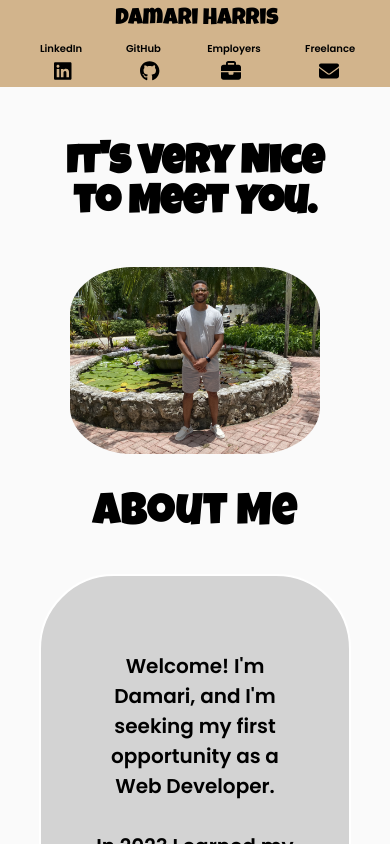
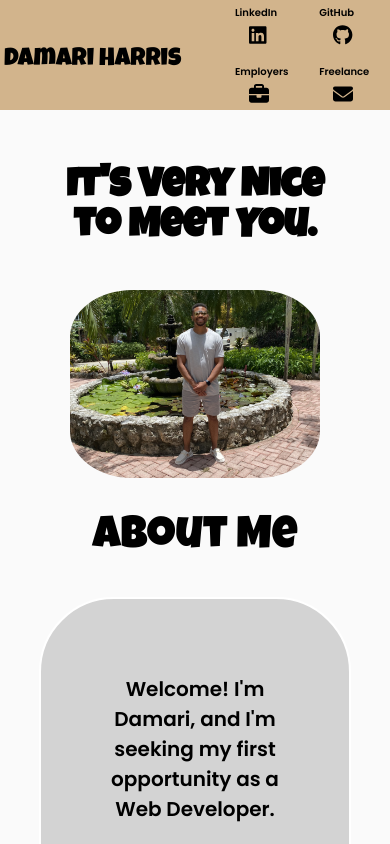
Before and after one commit to dtharris95/damari-harris-portfolio, a React (Create React App) app: page / in a window 390 px wide. Shown: the top 844 px of the page. Built offline with nearby package versions, Linux system fonts and the light colour scheme.

Commit message:
Update navbar index.scss

```diff
--- a/src/components/Navbar/index.scss
+++ b/src/components/Navbar/index.scss
@@ -35,7 +35,7 @@ body {
                 // margin-right: 0.5%;
 
                 &:hover svg {
-                    color: gray;
+                    color: white;
                 }
             }
         }
@@ -54,33 +54,31 @@ body {
 
 }
 
+// Mobile Phone
 @media screen and (max-width: 576px) {
     body {
-        margin: 0;
+        // margin: 0;
     }
 
     .navbar {
         overflow: hidden;
         background: tan;
-        display: grid;
-        grid-template-columns: auto;
+        // display: grid;
+        // grid-template-columns: auto;
 
         ul {
-            // padding-top: 1%;
-            // position: relative;
             margin: auto;
             text-align: left;
             list-style: none;
-            display: flex;
-            // display: grid;
-            // grid-template-columns: auto auto;
+            // display: flex;
             gap: 10px;
+            width: 50%;
         }
     }
 
     .nav-title {
-        font-size: 23px;
-        padding-top: 2%;
+        font-size: 25px;
+        padding-top: 12%;
         margin: auto;
         padding-bottom: 2%;
     }
@@ -90,3 +88,17 @@ body {
     }
 
 }
+
+// Tablet
+@media screen and (max-width: 835px) {
+    .nav-links {
+        padding-top: 4%;
+    }
+}
+
+// Laptop
+@media screen and (max-width: 1280px) {
+    .nav-links {
+        padding-top: 4%;
+    }
+}
```
